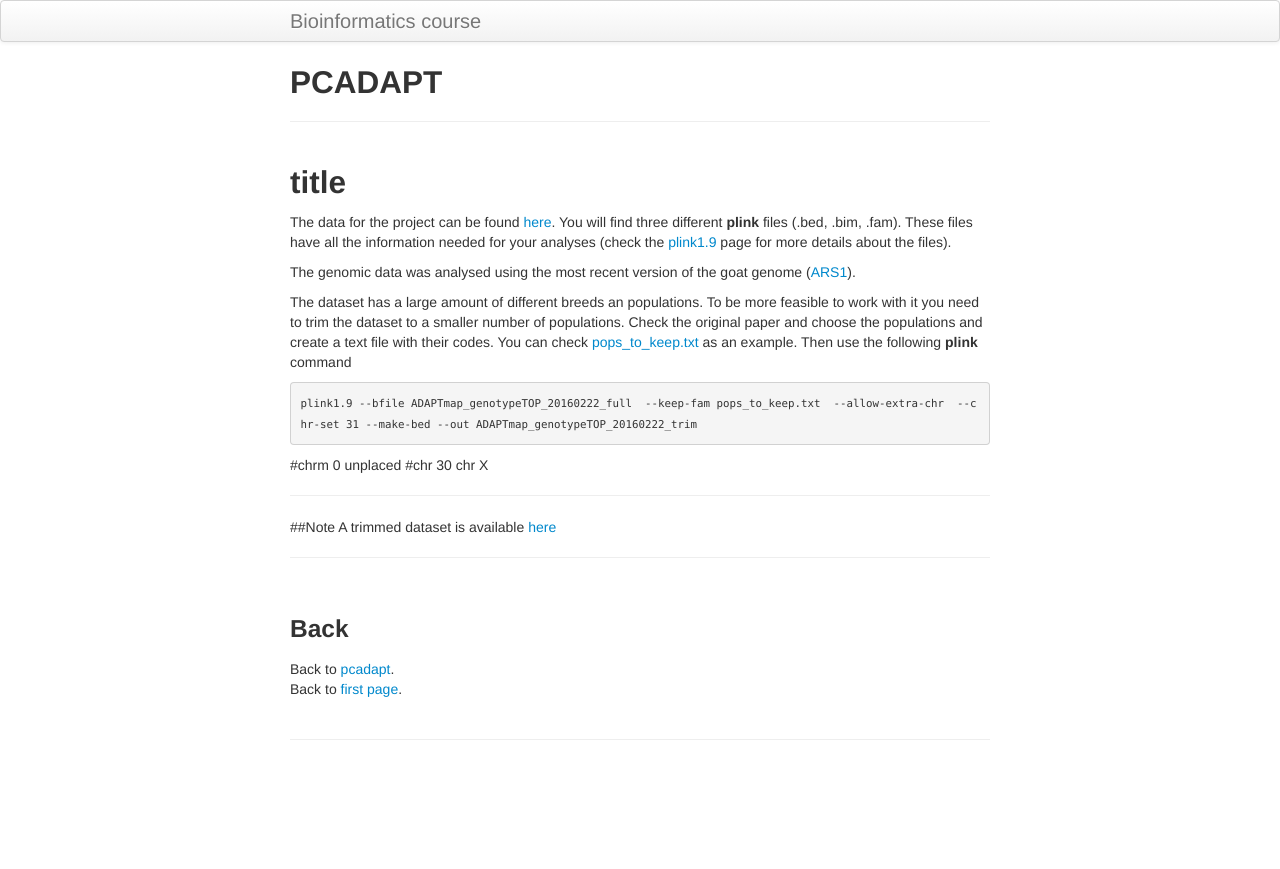
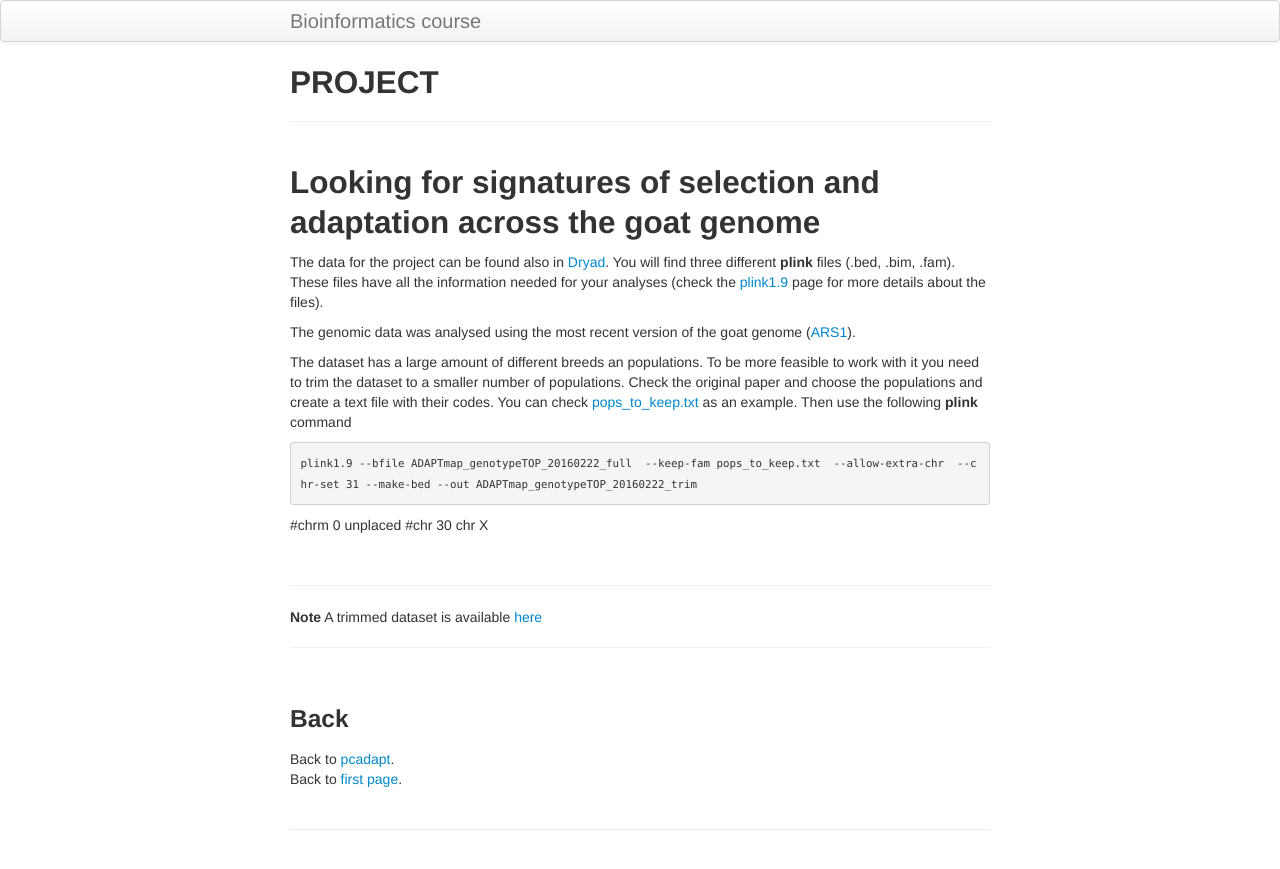
Before and after one commit to ritarasteiro/FieldCourse, a Jekyll site: the page built from pages/project.md, in a window 1280 px wide. Shown: the top 869 px of the page. Built offline with Jekyll 4.4.1, drawn with Linux system fonts in a browser that asks for light colours.

Commit message:
Update project.md

````diff
--- a/pages/project.md
+++ b/pages/project.md
@@ -1,18 +1,20 @@
 ---
 layout: page
-title: PCADAPT
+title: PROJECT
 ---
 
-## title
+## Looking for signatures of selection and adaptation across the goat genome
 
 
- The data for the project can be found [here](https://datadryad.org/resource/doi:10.5061/dryad.v8g21pt). You will find three different **plink** files (.bed, .bim, .fam). These files have all the information needed for your analyses (check the [plink1.9](https://www.cog-genomics.org/plink/1.9/formats) page for more details about the files).
+ The data for the project can be found also in [Dryad](https://datadryad.org/resource/doi:10.5061/dryad.v8g21pt). You will find three different **plink** files (.bed, .bim, .fam). These files have all the information needed for your analyses (check the [plink1.9](https://www.cog-genomics.org/plink/1.9/formats) page for more details about the files).
 
 The genomic data was analysed using the most recent version of the goat genome ([ARS1](https://www.ncbi.nlm.nih.gov/genome/gdv/browser/?acc=GCF_001704415.1&context=genome)).
 
 
 
-The dataset has a large amount of different breeds an populations. To be more feasible to work with it you need to trim the dataset to a smaller number of populations. Check the original paper and choose the populations and create a text file with their codes. You can check [pops_to_keep.txt](../data/pops_to_keep.txt) as an example. Then use the following **plink** command
+The dataset has a large amount of different breeds an populations. To be more feasible to work with it you need to trim the dataset to a smaller number of populations. Check the original paper and choose the populations and create a text file with their
+codes. You can check [pops_to_keep.txt](../data/pops_to_keep.txt) as an example. Then use the following **plink** command
+
 ```
 plink1.9 --bfile ADAPTmap_genotypeTOP_20160222_full  --keep-fam pops_to_keep.txt  --allow-extra-chr  --chr-set 31 --make-bed --out ADAPTmap_genotypeTOP_20160222_trim
 ```
@@ -20,8 +22,11 @@ plink1.9 --bfile ADAPTmap_genotypeTOP_20160222_full  --keep-fam pops_to_keep.txt
 #chrm 0 unplaced
 #chr 30 chr X
 
+
+<br/>
+
 -----------------------------------------
-##Note
+**Note**
 A trimmed dataset is available [here](../data/goat_trim.zip)
 
 ----------------------------------------------------
````
